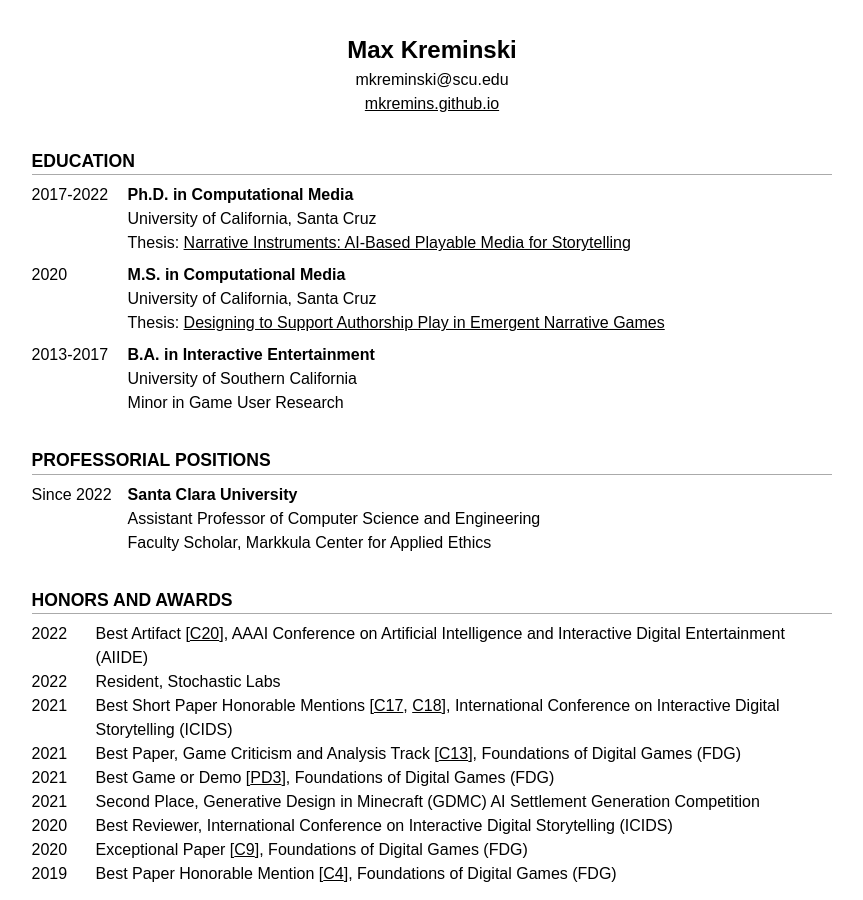
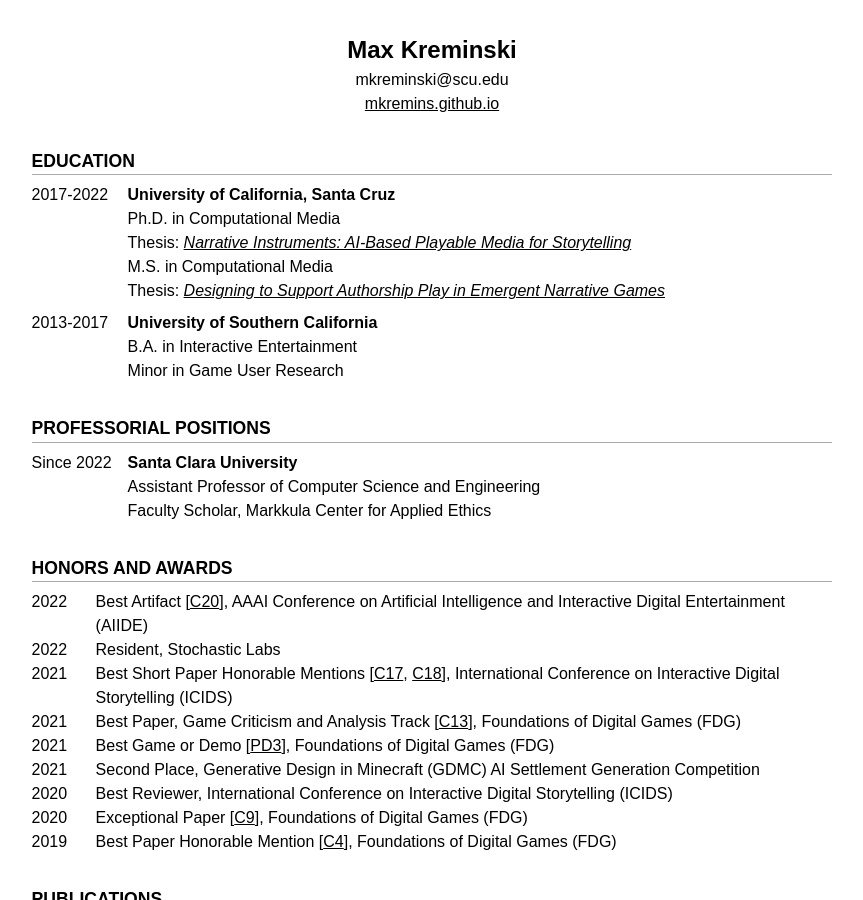
Before and after one commit to mkremins/mkremins.github.io, a Jekyll site: the page built from cv/index.html, in a window 1280 px wide and 900 px high. Shown: the whole window, without its empty margins (208-1071 px from the left). Built offline with Jekyll 4.4.1, drawn with Linux system fonts in a browser that asks for light colours; some web fonts are replaced.

Commit message:
Organize education by school (not degree) in CV
...for consistency with professorial positions below

```diff
--- a/cv/index.html
+++ b/cv/index.html
@@ -76,20 +76,16 @@ layout: null
       <h2>Education</h2>
       <div class="dated-entry">
         <div class="dated-date">2017-2022</div>
-        <div class="dated-content"><strong>Ph.D. in Computational Media</strong><br>
-        University of California, Santa Cruz<br>
-        Thesis: <a href="https://escholarship.org/uc/item/4vj649w6">Narrative Instruments: AI-Based Playable Media for Storytelling</a></div>
-      </div>
-      <div class="dated-entry">
-        <div class="dated-date">2020</div>
-        <div class="dated-content"><strong>M.S. in Computational Media</strong><br>
-        University of California, Santa Cruz<br>
-        Thesis: <a href="https://escholarship.org/uc/item/47n0221v">Designing to Support Authorship Play in Emergent Narrative Games</a></div>
+        <div class="dated-content"><strong>University of California, Santa Cruz</strong><br>
+        Ph.D. in Computational Media<br>
+        Thesis: <em><a href="https://escholarship.org/uc/item/4vj649w6">Narrative Instruments: AI-Based Playable Media for Storytelling</a></em><br>
+        M.S. in Computational Media<br>
+        Thesis: <em><a href="https://escholarship.org/uc/item/47n0221v">Designing to Support Authorship Play in Emergent Narrative Games</a></em></div>
       </div>
       <div class="dated-entry">
         <div class="dated-date">2013-2017</div>
-        <div class="dated-content"><strong>B.A. in Interactive Entertainment</strong><br>
-        University of Southern California<br>
+        <div class="dated-content"><strong>University of Southern California</strong><br>
+        B.A. in Interactive Entertainment<br>
         Minor in Game User Research</div>
       </div>
     </section>
```
